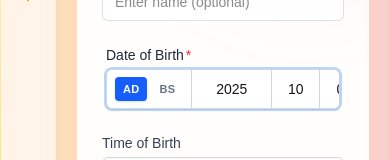
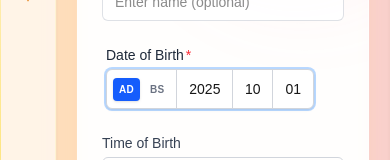
Before and after one commit to mhnpd-org/nepal-jyotish, a Next.js app: page /astro/janma in a window 390 px wide. Shown: the part 304-464 px from the top of the page. Built offline with nearby package versions, Linux system fonts and the light colour scheme.

Commit message:
fix: refine DatePicker button and input styles for improved responsiveness and usability on small screens

```diff
--- a/src/form-elements/date-picker.tsx
+++ b/src/form-elements/date-picker.tsx
@@ -331,12 +331,12 @@ export const DatePicker = forwardRef<HTMLInputElement, DatePickerProps>(
             <button
               type="button"
               onClick={toggleCalendar}
-              className="relative flex flex-col justify-center px-2 sm:px-3 text-[11px] md:text-sm font-semibold tracking-wide focus:outline-none focus-visible:ring-2 focus-visible:ring-blue-400/50 group h-full"
+              className="relative flex flex-col justify-center px-1.5 sm:px-2 md:px-3 text-[10px] sm:text-[11px] md:text-sm font-semibold tracking-wide focus:outline-none focus-visible:ring-2 focus-visible:ring-blue-400/50 group h-full whitespace-nowrap"
               aria-label="Toggle Calendar System"
             >
               <span className="flex items-center gap-1">
                 <span
-                  className={`px-2 py-1 rounded text-[11px] md:text-xs lg:text-sm transition-colors ${
+                  className={`px-1.5 sm:px-2 py-1 rounded text-[10px] sm:text-[11px] md:text-xs lg:text-sm transition-colors ${
                     calendar === "AD"
                       ? "bg-blue-600 text-white shadow"
                       : "text-gray-500 group-hover:text-gray-700 dark:text-gray-400 dark:group-hover:text-gray-200"
@@ -345,7 +345,7 @@ export const DatePicker = forwardRef<HTMLInputElement, DatePickerProps>(
                   AD
                 </span>
                 <span
-                  className={`px-2 py-1 rounded text-[11px] md:text-xs lg:text-sm transition-colors ${
+                  className={`px-1.5 sm:px-2 py-1 rounded text-[10px] sm:text-[11px] md:text-xs lg:text-sm transition-colors ${
                     calendar === "BS"
                       ? "bg-blue-600 text-white shadow"
                       : "text-gray-500 group-hover:text-gray-700 dark:text-gray-400 dark:group-hover:text-gray-200"
@@ -361,7 +361,7 @@ export const DatePicker = forwardRef<HTMLInputElement, DatePickerProps>(
               id={yearId}
               inputMode="numeric"
               placeholder={calendar === "AD" ? "YYYY" : "BS YYYY"}
-              className="w-20 sm:w-24 bg-transparent px-2 sm:px-3 py-0 text-center text-sm focus:outline-none h-full"
+              className="w-14 xs:w-16 sm:w-20 md:w-24 bg-transparent px-2 sm:px-2.5 md:px-3 py-0 text-center text-sm focus:outline-none h-full"
               value={year}
               onChange={handleYearChange}
               onKeyDown={handleKeyNav}
@@ -374,7 +374,7 @@ export const DatePicker = forwardRef<HTMLInputElement, DatePickerProps>(
               id={monthId}
               inputMode="numeric"
               placeholder="MM"
-              className="w-12 sm:w-14 bg-transparent px-2 sm:px-3 py-0 text-center text-sm focus:outline-none h-full"
+              className="w-10 sm:w-12 md:w-14 bg-transparent px-1.5 sm:px-2.5 md:px-3 py-0 text-center text-sm focus:outline-none h-full"
               value={month}
               onChange={handleMonthChange}
               onKeyDown={handleKeyNav}
@@ -387,7 +387,7 @@ export const DatePicker = forwardRef<HTMLInputElement, DatePickerProps>(
               id={dayId}
               inputMode="numeric"
               placeholder="DD"
-              className="w-12 sm:w-14 bg-transparent px-2 sm:px-3 py-0 text-center text-sm focus:outline-none h-full"
+              className="w-10 sm:w-12 md:w-14 bg-transparent px-1.5 sm:px-2.5 md:px-3 py-0 text-center text-sm focus:outline-none h-full"
               value={day}
               onChange={handleDayChange}
               onKeyDown={handleKeyNav}
```
